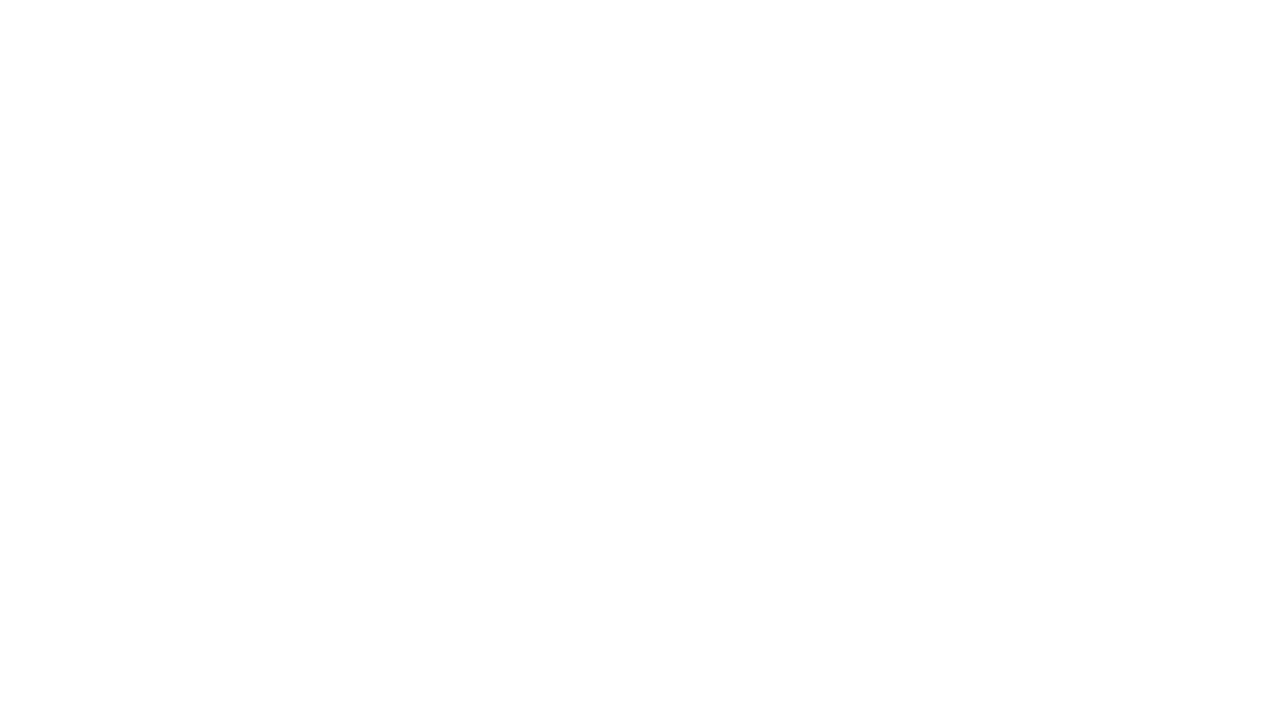
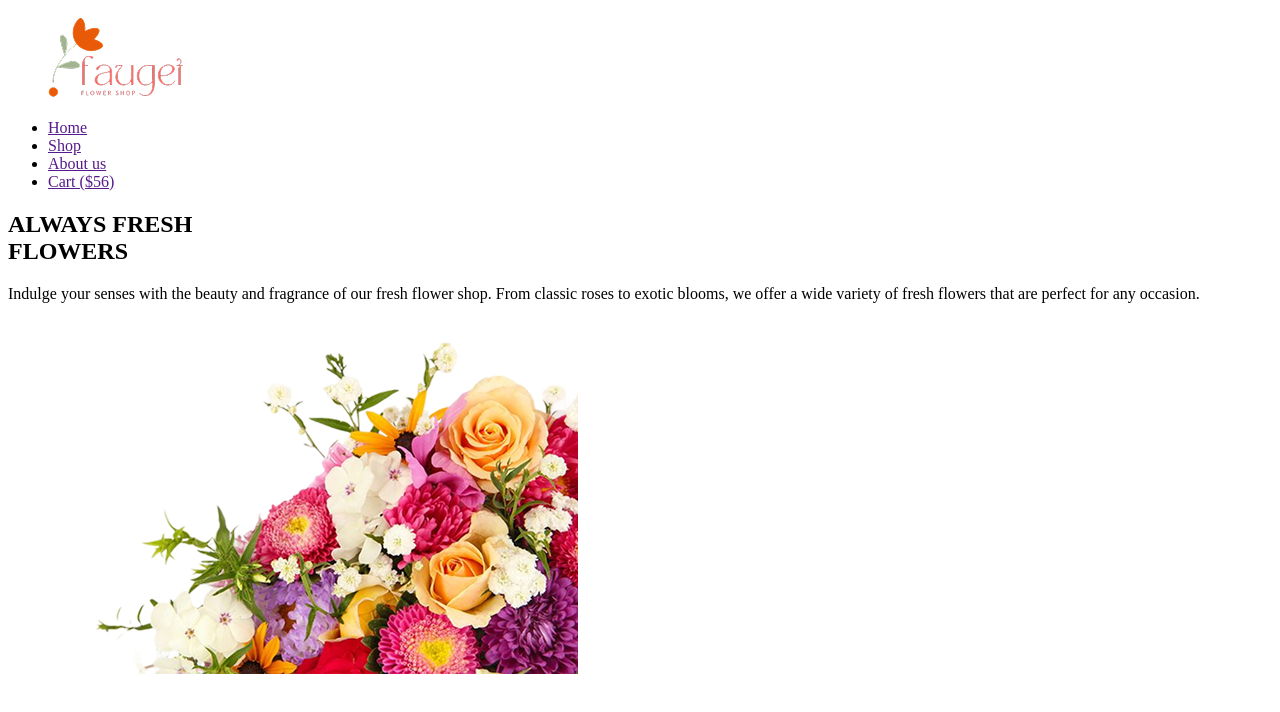
Before and after one commit to atiurrahman45/Assignment-portfolio-002, a plain HTML site: page index.html in a window 1280 px wide. Drawn offline with Linux system fonts and the light colour scheme.

Commit message:
added index.html

```diff
--- a/index.html
+++ b/index.html
@@ -5,6 +5,53 @@
     <meta name="viewport" content="width=device-width, initial-scale=1.0">
     <title>Assignment 002</title>
 </head>
+<header>
+      <!-- Navigation bar -->
+      <nav class="nav-bar display-flex">
+        <figure>
+          <img class="logo-images" src="./assets/logo.png" alt="" />
+        </figure>
+        <ul class="nav-items display-flex">
+          <li>
+            <a href=""><span class="home-nav">Home</span></a>
+          </li>
+          <li>
+            <a href=""><span class="nav-item">Shop</span></a>
+          </li>
+          <li>
+            <a href=""><span class="nav-item">About us</span></a>
+          </li>
+          <li>
+            <a class="cart-icon" href=""
+              ><i class="fa-solid fa-cart-shopping"></i> Cart ($56)</a
+            >
+          </li>
+        </ul>
+      </nav>
+    </header>
+    <section class="banner_container container display-flex">
+        <div class="banner_left">
+          <h2 class="banner_left_title">
+            ALWAYS
+            <span class="color-title"
+              >FRESH <br />
+              FLOWERS</span
+            >
+          </h2>
+          <p class="section-description">
+            Indulge your senses with the beauty and fragrance of our fresh
+            flower shop. From classic roses to exotic blooms, we offer a wide
+            variety of fresh flowers that are perfect for any occasion.
+          </p>
+        </div>
+        <div class="banner_right">
+          <img
+            class="fresh-flower-images"
+            src="./assets/hero-flower.png"
+            alt=""
+          />
+        </div>
+      </section>
 <body>
     <header>
 
```
